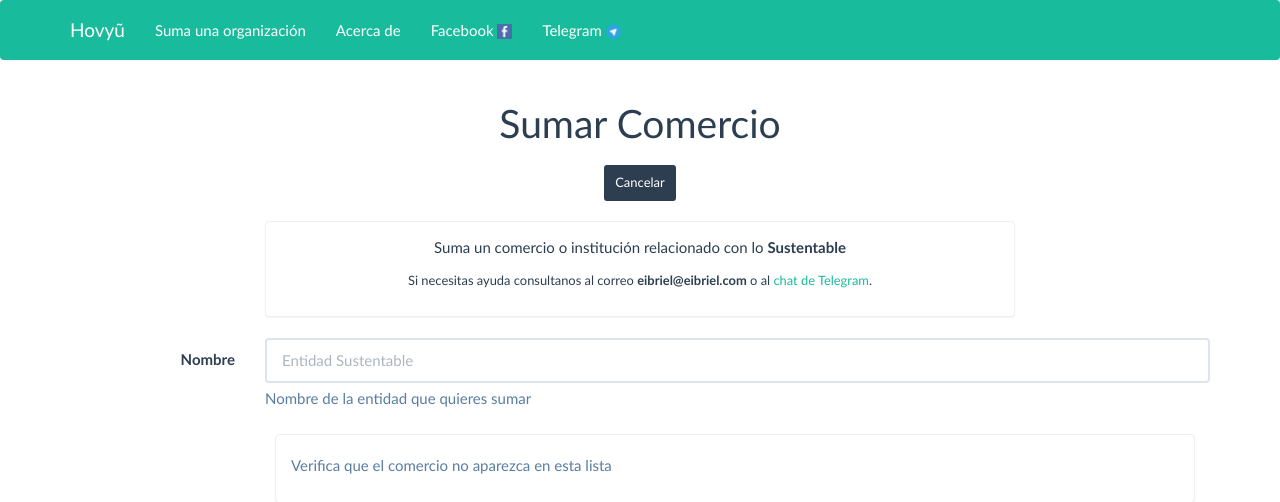
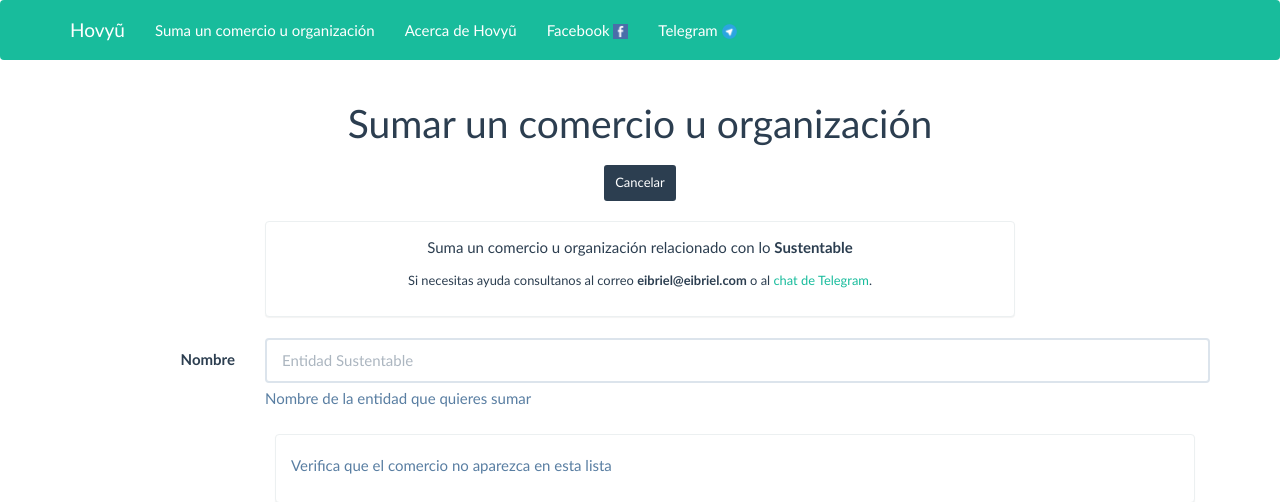
Before and after one commit to Eibriel/hovyu-community-web, a Flask app: page /store_add_edit in a window 1280 px wide. Shown: the top 502 px of the page. Run offline with Flask 2, Linux system fonts and the light colour scheme; data that the repository does not hold is empty; parts of the project's set-up code (start-up, migrations or seed data) failed here and were passed over; some libraries are stand-ins or nearby versions.

Commit message:
Some format improvements

```diff
--- a/web_server/web_server/templates/about.html
+++ b/web_server/web_server/templates/about.html
@@ -62,7 +62,7 @@
                 <strong>Emojis:</strong> <a href="https://github.com/twitter" target="_blank">Twitter</a>
                 </p>
 
-                <h3>Estadísticas</h3>
+                <h1>Estadísticas</h1>
                 <!-- Inicio codigo Mi PageRank -->
                 <script  src="http://www.mipagerank.com/mipagerank.php?url=hovyu.com&amp;d=1"></script>
                 <noscript>
--- a/web_server/web_server/templates/add_edit_store.html
+++ b/web_server/web_server/templates/add_edit_store.html
@@ -4,9 +4,9 @@
 {% block body %}
     <div class="row">
         {% if editing %}
-        <h1 style="text-align: center;">Editar Comercio</h1>
+        <h1 style="text-align: center;">Editar comercio u organización</h1>
         {% else %}
-        <h1 style="text-align: center;">Sumar Comercio</h1>
+        <h1 style="text-align: center;">Sumar un comercio u organización</h1>
         {% endif %}
     </div>
     <div style="text-align: center; margin-top: 10px; margin-bottom: 20px;">
@@ -19,7 +19,7 @@
         <div class="col-sm-offset-2 col-sm-8">
             <div class="panel panel-default">
                 <div class="panel-body">
-                    <p class="text-center">Suma un comercio o institución relacionado con lo <strong>Sustentable</strong></p>
+                    <p class="text-center">Suma un comercio u organización relacionado con lo <strong>Sustentable</strong></p>
                     <!--<p class="text-center lead">¡Sumalo ahora!</p>-->
                     <p class="text-center">
                         <small>
--- a/web_server/web_server/templates/layout.html
+++ b/web_server/web_server/templates/layout.html
@@ -95,7 +95,7 @@
   </head>
   <body>
 
-<nav class="navbar navbar-inverse">
+<nav class="navbar navbar-inverse" style="margint-bottom: 10px">
   <div class="container">
     <div class="navbar-header">
       <button type="button" class="navbar-toggle collapsed" data-toggle="collapse" data-target="#navbar" aria-expanded="false" aria-controls="navbar">
@@ -108,8 +108,8 @@
     </div>
     <div id="navbar" class="collapse navbar-collapse">
       <ul class="nav navbar-nav">
-        <li class=""><a href="/store_add_edit">Suma una organización</a></li>
-        <li class=""><a href="/about">Acerca de</a></li>
+        <li class=""><a href="/store_add_edit">Suma un comercio u organización</a></li>
+        <li class=""><a href="/about">Acerca de Hovyũ</a></li>
         <!--<li class=""><a href="/">Help</a></li>-->
         <li class=""><a href="https://www.facebook.com/HovyuPage" target="_blank">Facebook <img src="/static/img/facebook-icon.png" alt="Facebook" style="height: 1em;"></a></li>
         <li class=""><a href="https://telegram.me/joinchat/0338811e01cabfbb50df16c3bea1faae" target="_blank">Telegram <img src="/static/img/telegram_icon.png" alt="Telegram" style="height: 1em;"></a></li>
```
